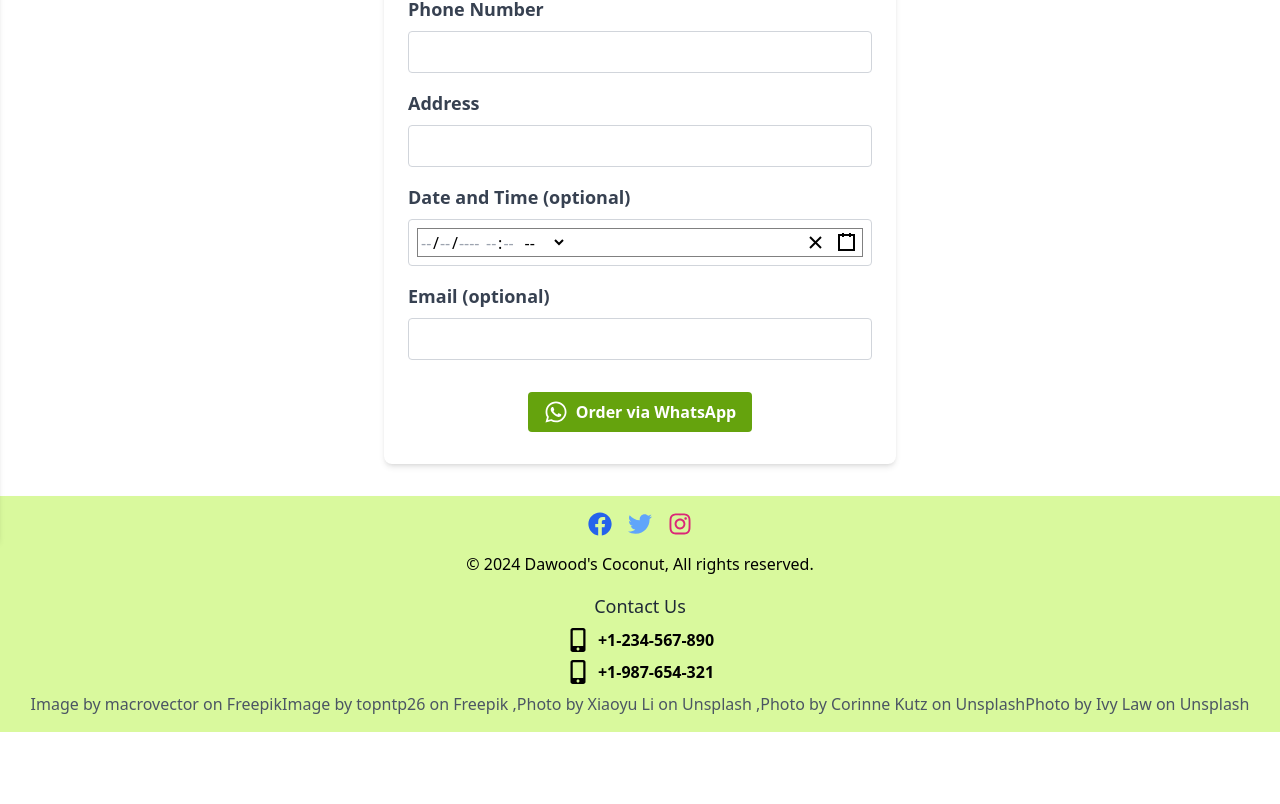
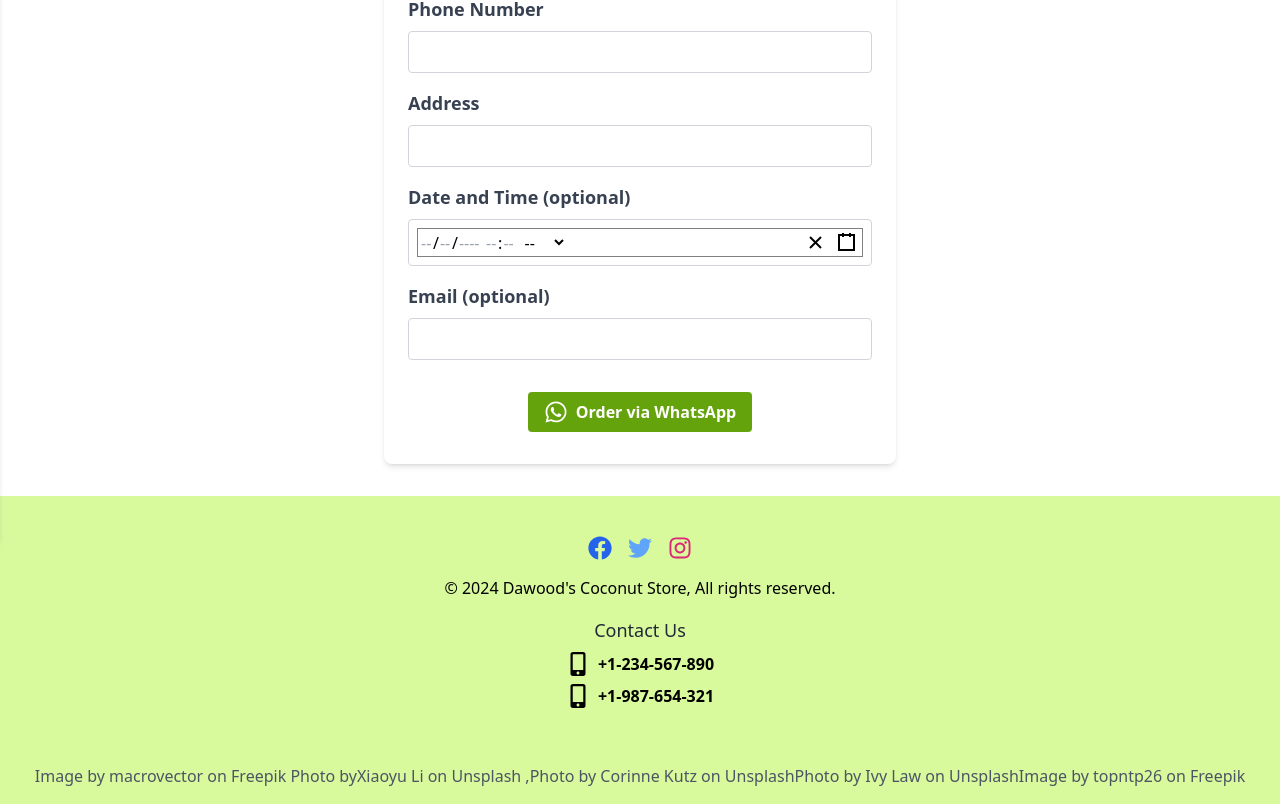
Before and after one commit to Samir-Mulla/Coconut-selling-website, a React (Vite) app: page /contact in a window 1280 px wide. Shown: the part 259-1063 px from the top of the page. Before the commit the page ends 991 px from the top, so only its background shows below. Built offline with nearby package versions, Linux system fonts and the light colour scheme.

Commit message:
component : code refactor

```diff
--- a/src/components/Footer.jsx
+++ b/src/components/Footer.jsx
@@ -10,7 +10,7 @@ const Footer = () => {
   return (
     <footer className="bg-lime-200 p-4 shadow-md mt-8">
       <div className="container mx-auto text-center">
-        <div className="flex justify-center space-x-4 mb-4">
+        <div className="flex justify-center space-x-4 mb-4 pt-6">
           <a
             href="https://www.facebook.com"
             target="_blank"
@@ -37,7 +37,7 @@ const Footer = () => {
           </a>
         </div>
         <p className="text-black">
-          &copy; 2024 Dawood's Coconut, All rights reserved.
+          &copy; 2024 Dawood's Coconut Store, All rights reserved.
         </p>
 
         <div className="mt-4">
@@ -46,7 +46,7 @@ const Footer = () => {
             <FaMobileAlt size={24} className="text-black" />
             <span className="font-bold">+1-234-567-890</span>
           </div>
-          <div className="flex justify-center items-center space-x-2 mt-2">
+          <div className="flex justify-center items-center space-x-2 mt-2 pb-12">
             <FaMobileAlt size={24} className="text-black" />
             <span className="font-bold">+1-987-654-321</span>
           </div>
@@ -57,11 +57,8 @@ const Footer = () => {
               rel="noopener noreferrer"
             >
               Image by macrovector on Freepik
-            </a>
-            <a href="https://www.freepik.com/free-photo/fresh-coconuts-background_1273502.htm#fromView=search&page=1&position=46&uuid=a3cdfd73-33a5-4a3f-bbe2-445a58a05305">
-              Image by topntp26 on Freepik
-            </a>
-            {" ,"}Photo by{" "}
+            </a>{" "}
+            Photo by
             <a href="https://unsplash.com/@xiaoyulifish?utm_content=creditCopyText&utm_medium=referral&utm_source=unsplash">
               Xiaoyu Li
             </a>{" "}
@@ -86,6 +83,9 @@ const Footer = () => {
             <a href="https://unsplash.com/photos/coconut-fruit-AXFVS1yRD0Q?utm_content=creditCopyText&utm_medium=referral&utm_source=unsplash">
               Unsplash
             </a>
+            <a href="https://www.freepik.com/free-photo/fresh-coconuts-background_1273502.htm#fromView=search&page=1&position=46&uuid=a3cdfd73-33a5-4a3f-bbe2-445a58a05305">
+              Image by topntp26 on Freepik
+            </a>{" "}
           </p>
         </div>
       </div>
```
